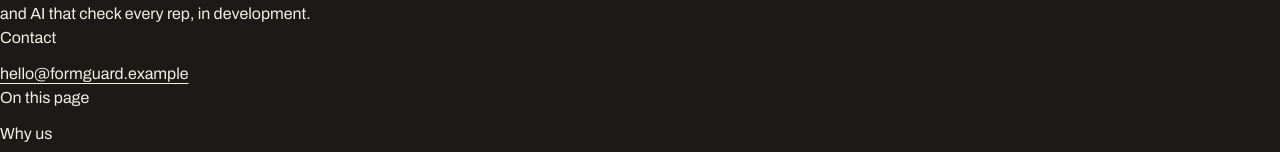
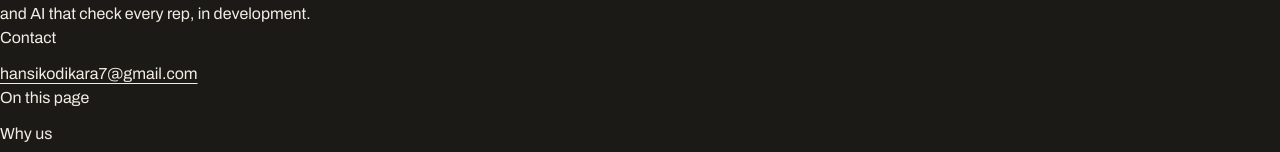
Before and after one commit to HansiKodikara/formguard-website, a React (Vite) app: page / in a window 1280 px wide. Shown: the part 7831-7983 px from the top of the page. Built offline with nearby package versions, Linux system fonts and the light colour scheme; no server answers.

Commit message:
email added

```diff
--- a/src/config.ts
+++ b/src/config.ts
@@ -4,7 +4,7 @@ export const SITE = {
   tagline: "Coaching, without the coach.",
   oneLiner: "FormGuard helps lifters fix their form without a personal trainer, using a sensor suit and AI.",
   /** placeholder — replace with the real inbox before launch */
-  contactEmail: "hello@formguard.example",
+  contactEmail: "hansikodikara7@gmail.com",
   /** where the waitlist form posts: the site's own API (api/signup.ts), unless VITE_TEST_LIFTER_ENDPOINT says otherwise */
   formEndpoint: (import.meta.env.VITE_TEST_LIFTER_ENDPOINT as string | undefined) || "/api/signup",
 };
```
